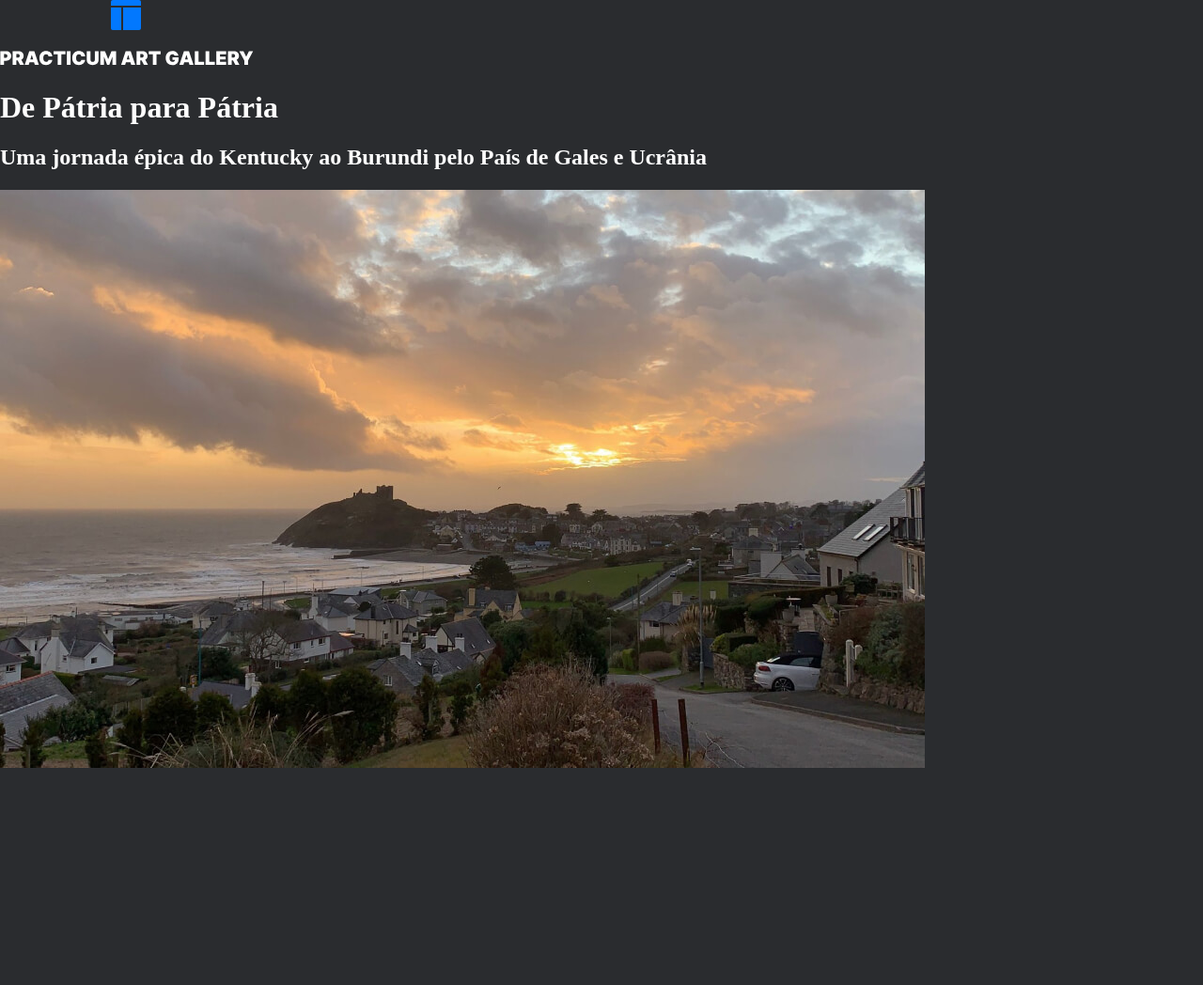
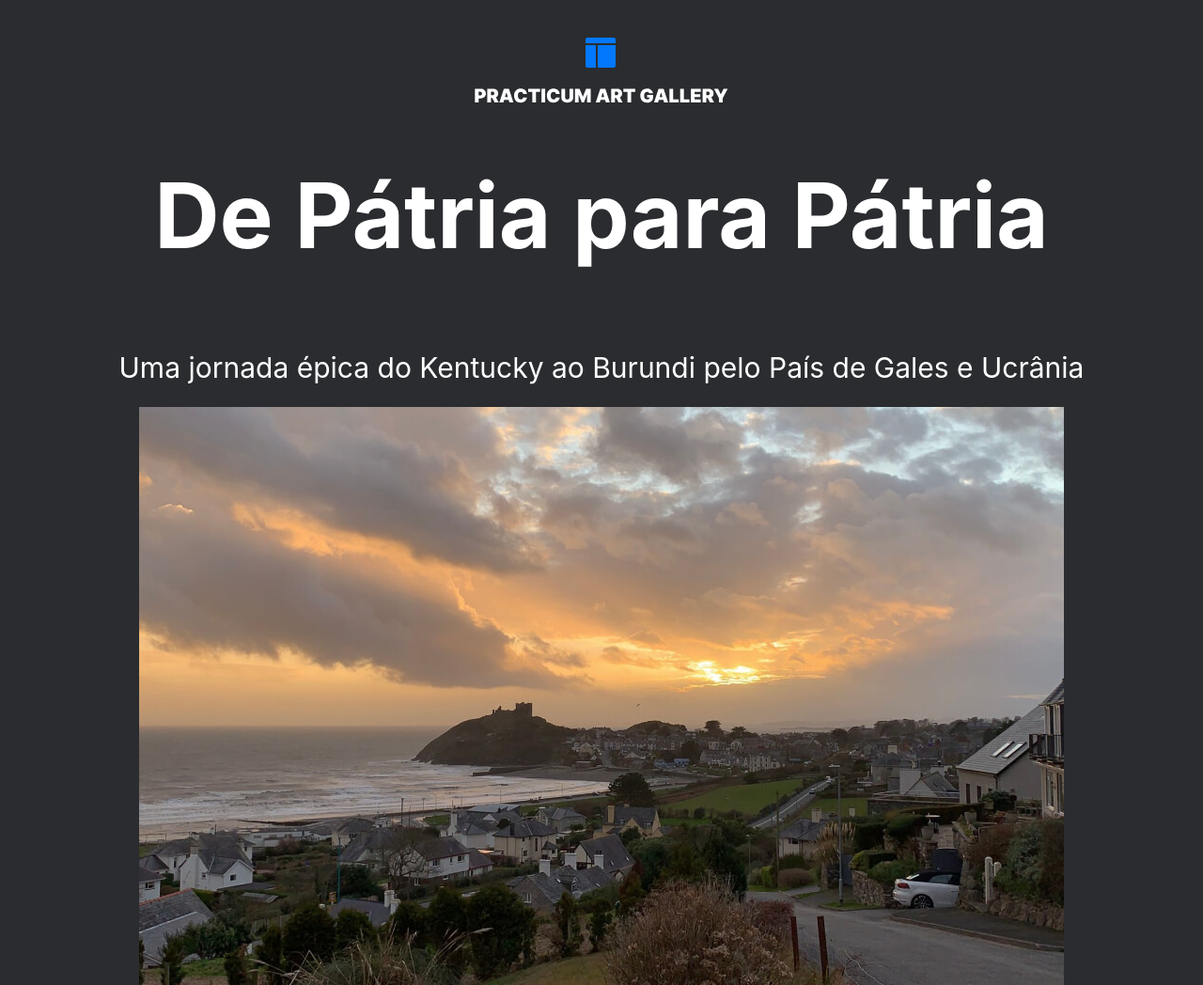
Before and after one commit to gabrieelrossini/web_project_3_ptbr, a plain HTML site: page index.html in a window 1280 px wide. Shown: the whole page at 94% size. Before the commit the page ends 821 px from the top, so only its background shows below. Drawn offline with Linux system fonts and the light colour scheme.

Commit message:
primeiras atts CSS Header, faltam especificações

```diff
--- a/css/index.css
+++ b/css/index.css
@@ -2,10 +2,16 @@
 
 .page {
     background-color: #2A2C2F;
-    max-width: 1280px;
+
 }
 
 .header {
+    display: flex;
+    flex-direction: column;
+    flex-wrap: wrap;
+    align-items: center;
+    padding-top: 40px;
+    padding-bottom: 80px;
 }
 
 .header__logo {
@@ -13,13 +19,20 @@
 }
 
 .header__title {
-    color: #ffffff
+    font-family: 'Inter', sans-serif;
+    color: #ffffff;
+    font-size: 96px;
+    text-align: center;
+    font-weight: bold;
 }
 
 .header__subtitle {
-    color: #ffffff
+    font-family: 'Inter', sans-serif;
+    color: #ffffff;
+    font-size: 30px;
+    text-align: center;
+    font-weight: normal;
 }
 
 .header__image {
-
 }
--- a/index.html
+++ b/index.html
@@ -13,4 +13,10 @@
     <h2 class="header__subtitle">Uma jornada épica do Kentucky ao Burundi pelo País de Gales e Ucrânia</h2>
     <img class="header__image" src="./images/imagem-header.jpg" alt="paisagem de uma das cidades natal de im dos integrante da equipe practicum">
   </header>
+  <main class="content">
+
+  </main>
+  <footer class="footer">
+
+  </footer>
 </body>
```
